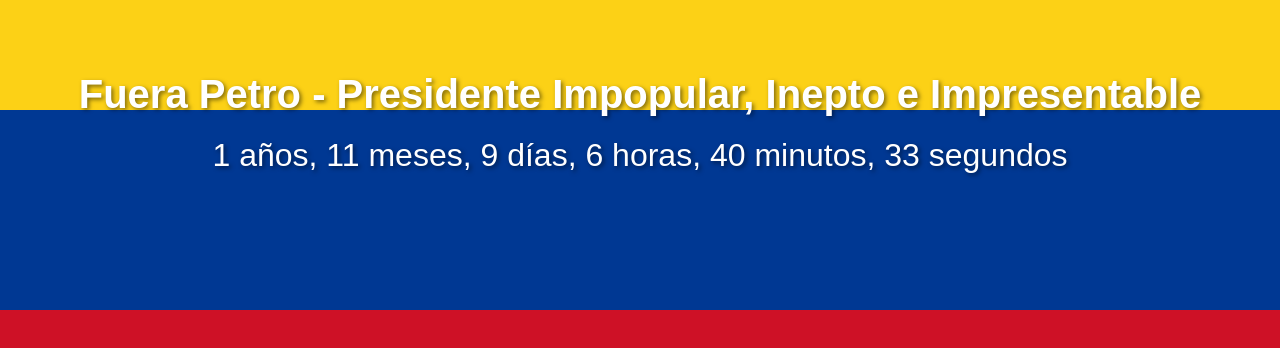
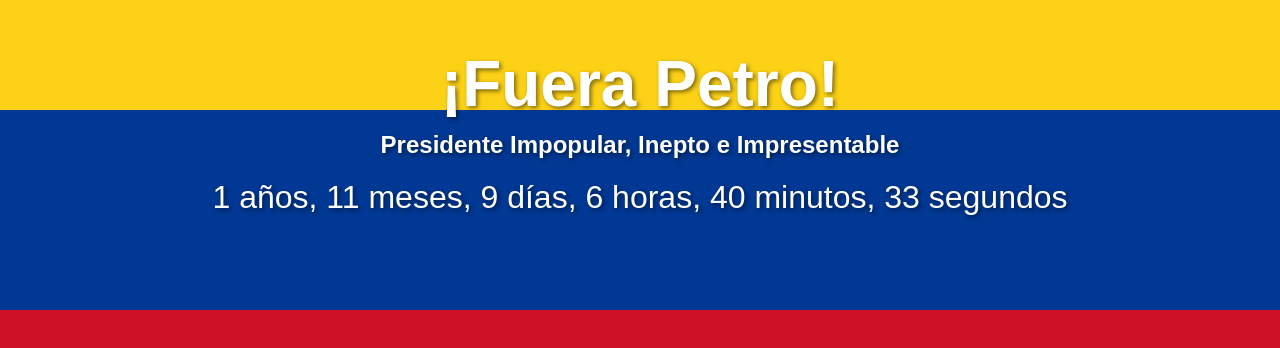
Before and after one commit to Fhernd/fuera-petro, a plain HTML site: page index.html in a window 1280 px wide. Shown: the part 290-638 px from the top of the page. Drawn offline with Linux system fonts and the light colour scheme.

Commit message:
Cambio de título y subtítulo

```diff
--- a/index.html
+++ b/index.html
@@ -20,12 +20,19 @@
                 #FCD116 0%, #FCD116 50%,
                 #003893 50%, #003893 75%,
                 #CE1126 75%, #CE1126 100%);
+            text-align: center;
         }
         h1 {
-            font-size: 2.5em;
-            text-align: center;
+            font-size: 4em;
             color: white;
             text-shadow: 2px 2px 4px rgba(0,0,0,0.5);
+            margin-bottom: 10px;
+        }
+        h2 {
+            font-size: 1.5em;
+            color: white;
+            text-shadow: 2px 2px 4px rgba(0,0,0,0.5);
+            margin-top: 0;
             margin-bottom: 20px;
         }
         #countdown {
@@ -37,7 +44,8 @@
 </head>
 <body>
     <div class="container">
-        <h1>Fuera Petro - Presidente Impopular, Inepto e Impresentable</h1>
+        <h1>¡Fuera Petro!</h1>
+        <h2>Presidente Impopular, Inepto e Impresentable</h2>
         <div id="countdown"></div>
     </div>
 
```
